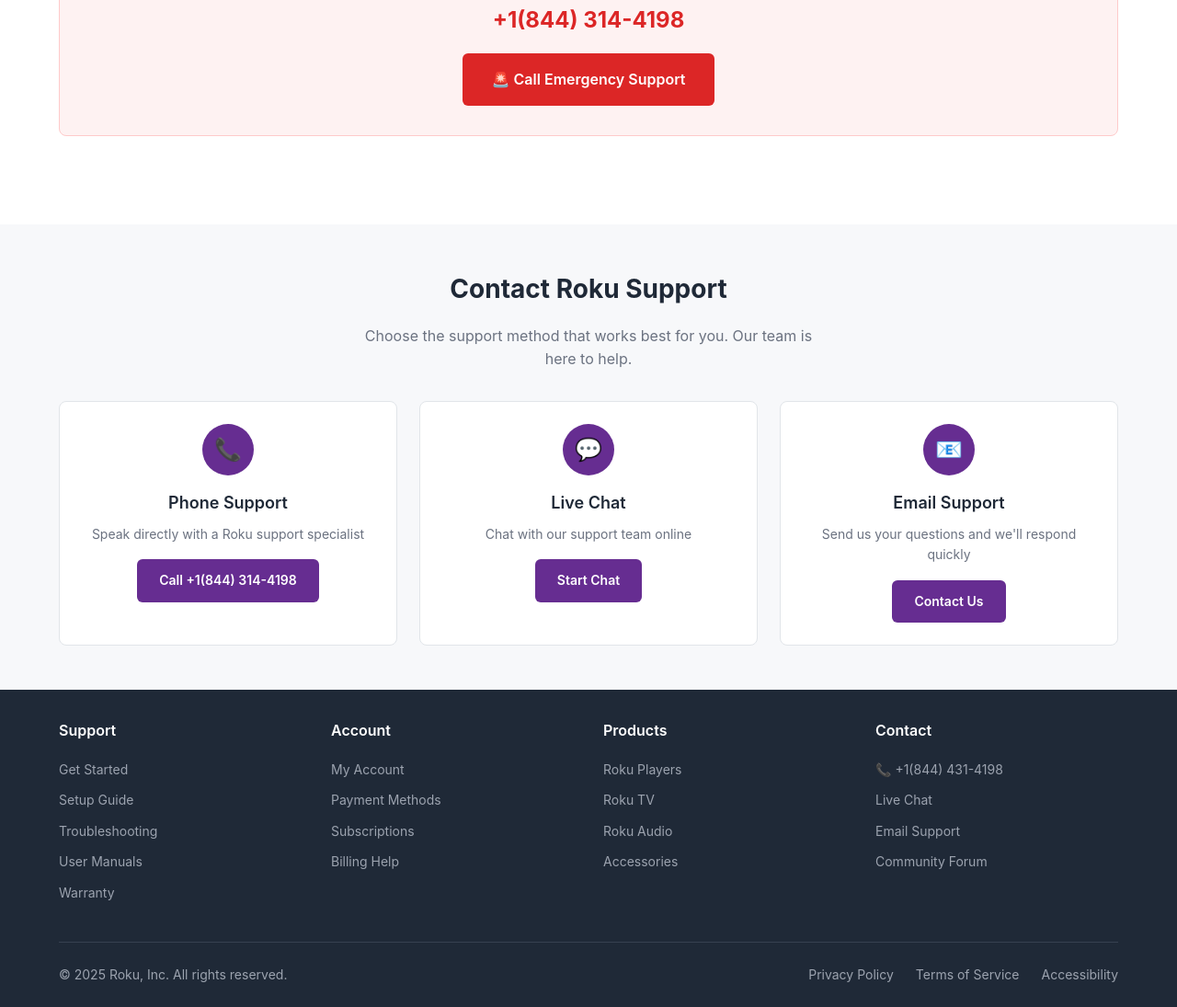
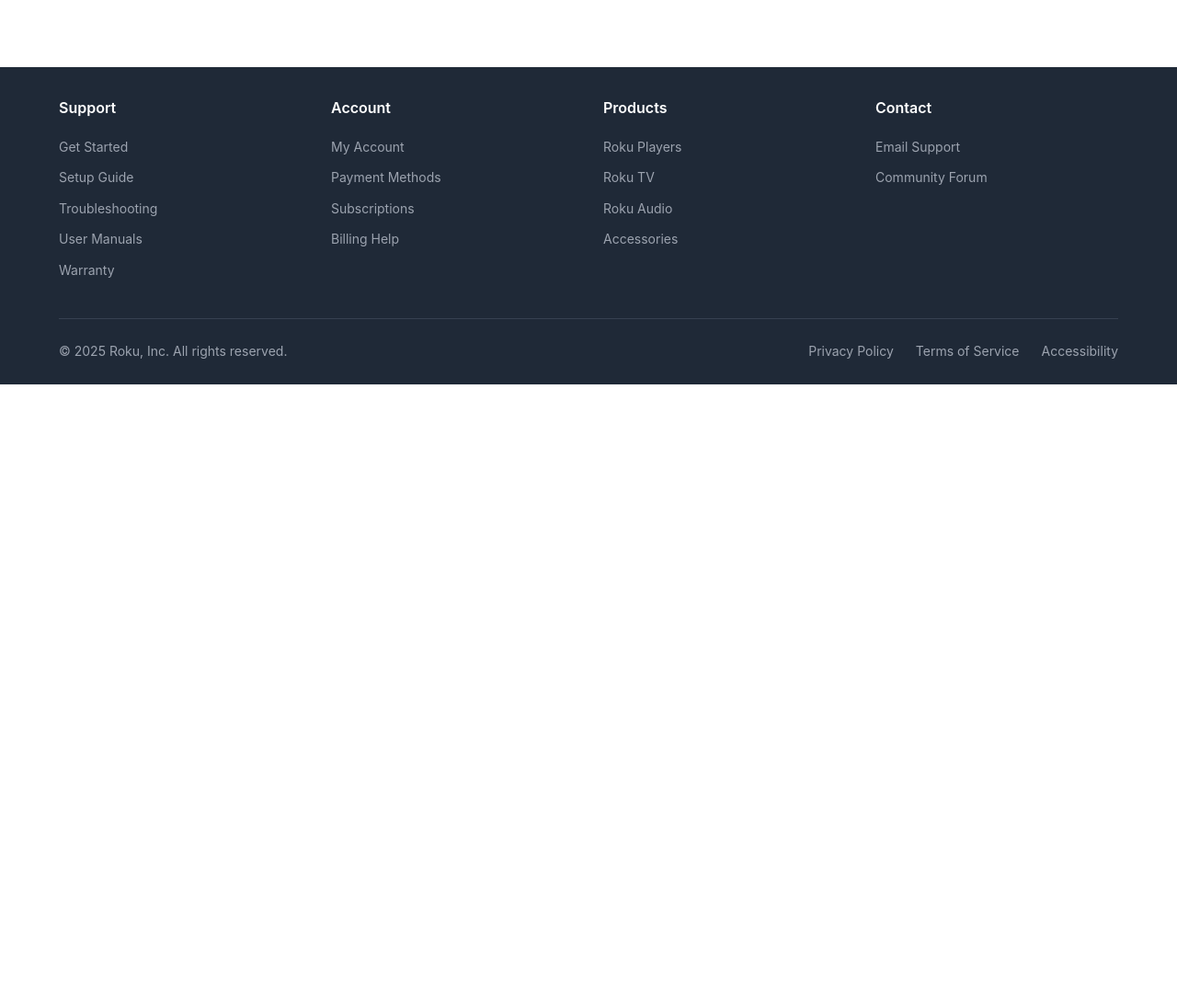
Before and after one commit to Rokuhelpnow/Roku-help-one, a plain HTML site: page index.html in a window 1280 px wide. Shown: the part 1384-2479 px from the top of the page at 92% size. After the commit the page ends 1802 px from the top, so only its background shows below. Drawn offline with Linux system fonts and the light colour scheme.

Commit message:
Update index.html

```diff
--- a/index.html
+++ b/index.html
@@ -1,11 +1,21 @@
 <!DOCTYPE html>
 <html lang="en">
 
+
+
 <!-- Mirrored from roku-24x7-customer-services-gamma.vercel.app/ by HTTrack Website Copier/3.x [XR&CO'2014], Fri, 20 Jun 2025 16:02:47 GMT -->
-<!-- Added by HTTrack -->
-<meta http-equiv="content-type" content="text/html;charset=utf-8"/>
-<!-- /Added by HTTrack -->
+<!-- Added by HTTrack --><meta http-equiv="content-type" content="text/html;charset=utf-8" /><!-- /Added by HTTrack -->
 <head>
+
+<!-- Norton Google tag (gtag.js) -->
+<script async src="https://www.googletagmanager.com/gtag/js?id=G-J089TW33SS"></script>
+<script>
+  window.dataLayer = window.dataLayer || [];
+  function gtag(){dataLayer.push(arguments);}
+  gtag('js', new Date());
+
+  gtag('config', 'G-J089TW33SS');
+</script>
 
     <meta charset="UTF-8">
     <meta name="viewport" content="width=device-width, initial-scale=1.0">
@@ -32,7 +42,7 @@
             position: sticky;
             top: 0;
             z-index: 100;
-        box-shadow: 0 2px 4px rgba(0, 0, 0, 0.1);
+            box-shadow: 0 2px 4px rgba(0,0,0,0.1);
         }
 
         .header-container {
@@ -138,12 +148,12 @@
             align-items: center;
             gap: 8px;
             transition: all 0.2s ease;
-        box-shadow: 0 4px 12px rgba(0, 0, 0, 0.15);
+            box-shadow: 0 4px 12px rgba(0,0,0,0.15);
         }
 
         .hero-cta:hover {
             transform: translateY(-2px);
-        box-shadow: 0 6px 20px rgba(0, 0, 0, 0.2);
+            box-shadow: 0 6px 20px rgba(0,0,0,0.2);
         }
 
         .support-info {
@@ -534,22 +544,16 @@
     <header class="header">
         <div class="header-container">
             <a href="#" class="roku-logo">ROKU</a>
-            <a href="tel:+18443144198   " class="header-phone">
-                            📞 Call Support: +1(844) 314-4198
-                        </a>
+
         </div>
     </header>
 
     <nav class="breadcrumb">
         <div class="breadcrumb-container">
             <span class="breadcrumb-text">
-                <a href="#" class="breadcrumb-link">Home</a>
-                 >
-
-                <a href="#" class="breadcrumb-link">Support</a>
-                 >
+                <a href="#" class="breadcrumb-link">Home</a> >
+                <a href="#" class="breadcrumb-link">Support</a> >
                 Get Help
-
             </span>
         </div>
     </nav>
@@ -558,9 +562,7 @@
         <div class="hero-container">
             <h1 class="hero-title">Get help with your Roku device</h1>
             <p class="hero-subtitle">Find solutions, troubleshoot issues, or contact our support team for personalized assistance</p>
-            <a href="tel:+18443144198   " class="hero-cta">
-                            📞 Call Support Now
-                        </a>
+
         </div>
     </section>
 
@@ -632,42 +634,10 @@
         <div class="emergency-support">
             <h3 class="emergency-title">Need immediate help?</h3>
             <p class="emergency-text">If your Roku device isn't working and you need urgent assistance, our support team is standing by</p>
-            <div class="emergency-phone">+1(844) 314-4198   </div>
-            <a href="tel:+18443144198   " class="emergency-cta">
-                            🚨 Call Emergency Support
-                        </a>
+
         </div>
     </main>
 
-    <section class="contact-section">
-        <div class="contact-container">
-            <h2 class="contact-title">Contact Roku Support</h2>
-            <p class="contact-text">Choose the support method that works best for you. Our team is here to help.</p>
-
-            <div class="contact-methods">
-                <div class="contact-method">
-                    <div class="contact-method-icon">📞</div>
-                    <h3 class="contact-method-title">Phone Support</h3>
-                    <p class="contact-method-desc">Speak directly with a Roku support specialist</p>
-                    <a href="tel:+18443144198   " class="contact-method-cta">Call +1(844) 314-4198   </a>
-                </div>
-
-                <div class="contact-method">
-                    <div class="contact-method-icon">💬</div>
-                    <h3 class="contact-method-title">Live Chat</h3>
-                    <p class="contact-method-desc">Chat with our support team online</p>
-                    <a href="tel:+18443144198   " class="contact-method-cta">Start Chat</a>
-                </div>
-
-                <div class="contact-method">
-                    <div class="contact-method-icon">📧</div>
-                    <h3 class="contact-method-title">Email Support</h3>
-                    <p class="contact-method-desc">Send us your questions and we'll respond quickly</p>
-                    <a href="tel:+18443144198   " class="contact-method-cta">Contact Us</a>
-                </div>
-            </div>
-        </div>
-    </section>
 
     <footer class="footer">
         <div class="footer-container">
@@ -675,75 +645,40 @@
                 <div class="footer-section">
                     <h3>Support</h3>
                     <ul class="footer-links">
-                        <li>
-                            <a href="#">Get Started</a>
-                        </li>
-                        <li>
-                            <a href="#">Setup Guide</a>
-                        </li>
-                        <li>
-                            <a href="#">Troubleshooting</a>
-                        </li>
-                        <li>
-                            <a href="#">User Manuals</a>
-                        </li>
-                        <li>
-                            <a href="#">Warranty</a>
-                        </li>
+                        <li><a href="#">Get Started</a></li>
+                        <li><a href="#">Setup Guide</a></li>
+                        <li><a href="#">Troubleshooting</a></li>
+                        <li><a href="#">User Manuals</a></li>
+                        <li><a href="#">Warranty</a></li>
                     </ul>
                 </div>
 
                 <div class="footer-section">
                     <h3>Account</h3>
                     <ul class="footer-links">
-                        <li>
-                            <a href="#">My Account</a>
-                        </li>
-                        <li>
-                            <a href="#">Payment Methods</a>
-                        </li>
-                        <li>
-                            <a href="#">Subscriptions</a>
-                        </li>
-                        <li>
-                            <a href="#">Billing Help</a>
-                        </li>
+                        <li><a href="#">My Account</a></li>
+                        <li><a href="#">Payment Methods</a></li>
+                        <li><a href="#">Subscriptions</a></li>
+                        <li><a href="#">Billing Help</a></li>
                     </ul>
                 </div>
 
                 <div class="footer-section">
                     <h3>Products</h3>
                     <ul class="footer-links">
-                        <li>
-                            <a href="#">Roku Players</a>
-                        </li>
-                        <li>
-                            <a href="#">Roku TV</a>
-                        </li>
-                        <li>
-                            <a href="#">Roku Audio</a>
-                        </li>
-                        <li>
-                            <a href="#">Accessories</a>
-                        </li>
+                        <li><a href="#">Roku Players</a></li>
+                        <li><a href="#">Roku TV</a></li>
+                        <li><a href="#">Roku Audio</a></li>
+                        <li><a href="#">Accessories</a></li>
                     </ul>
                 </div>
 
                 <div class="footer-section">
                     <h3>Contact</h3>
                     <ul class="footer-links">
-                        <li>
-                            <a href="tel:+18443144198   ">📞 +1(844) 431-4198   </a>
-                        </li>
-                        <li>
-                            <a href="#">Live Chat</a>
-                        </li>
-                        <li>
-                            <a href="#">Email Support</a>
-                        </li>
-                        <li>
-                            <a href="#">Community Forum</a>
-                        </li>
+
+                        <li><a href="#">Email Support</a></li>
+                        <li><a href="#">Community Forum</a></li>
                     </ul>
                 </div>
             </div>
@@ -761,11 +696,11 @@
         </div>
     </footer>
 
-    <a href="+18443144198   " class="sticky-support">
-            📞 Call Support
-        </a>
+
+
 
 </body>
 
+
 <!-- Mirrored from roku-24x7-customer-services-gamma.vercel.app/ by HTTrack Website Copier/3.x [XR&CO'2014], Fri, 20 Jun 2025 16:02:47 GMT -->
 </html>
```
Lines whose indentation alone changed are shown as unchanged.
